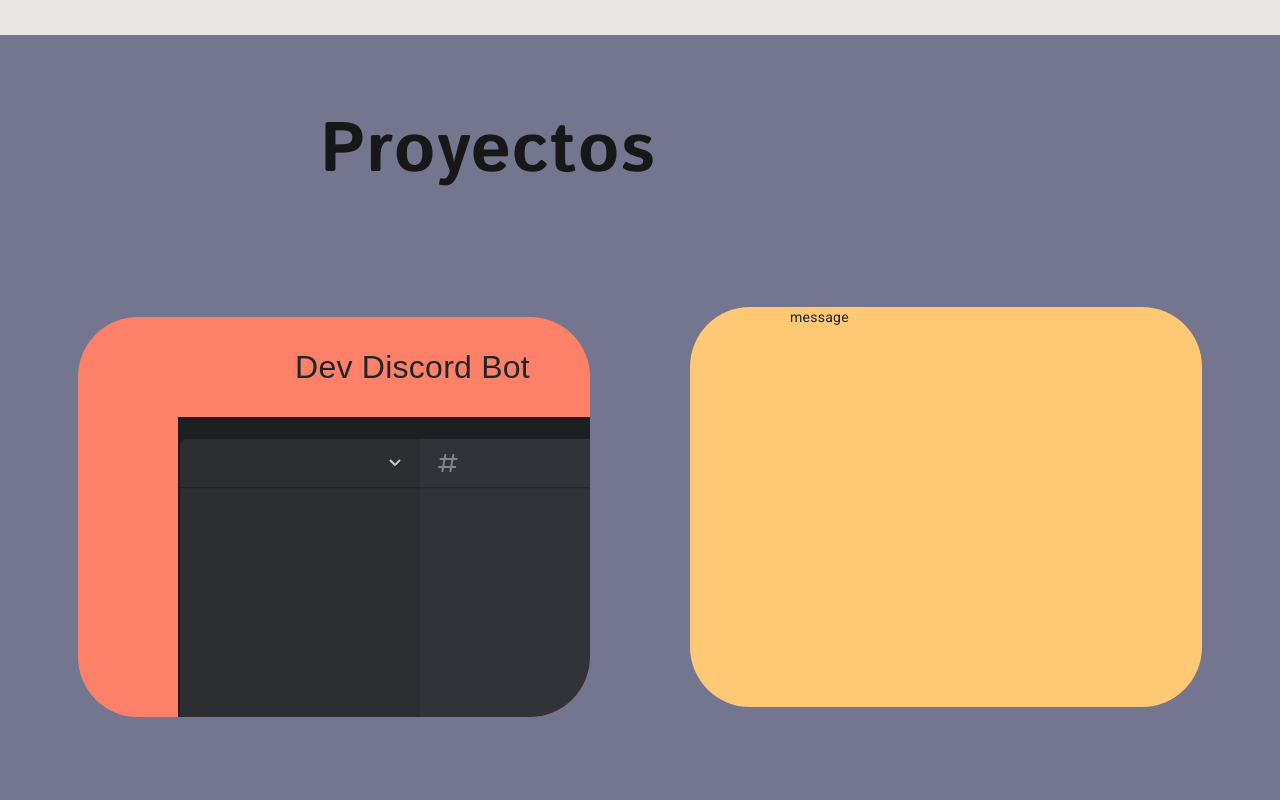
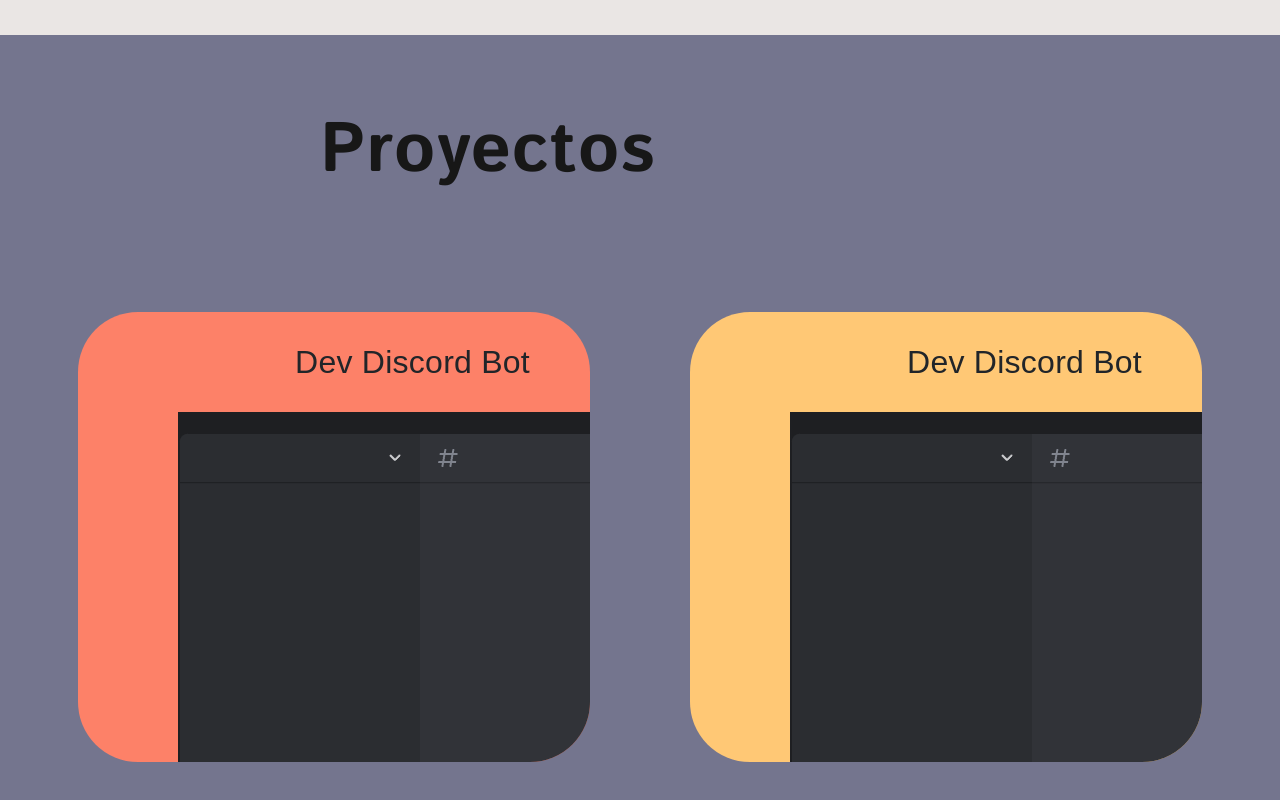
Before and after one commit to marcpozas/Portfolio-Angular, an Angular app: page / in a window 1280 px wide. Shown: the part 1565-2365 px from the top of the page. Built offline with nearby package versions, Linux system fonts and the light colour scheme; a web font is replaced by a local one.

Commit message:
Projects section improved

```diff
--- a/src/app/components/projects-section/projects-section.component.html
+++ b/src/app/components/projects-section/projects-section.component.html
@@ -20,7 +20,12 @@
 
         <div class="project-div-container">
             <div class="project-div second-project">
-                <p>message</p>
+                <div class="project-info">
+                    <p class="project-name">Dev Discord Bot</p>
+                </div>
+                <figure>
+                    <img src="assets/images/background.png" alt="Me Image">
+                </figure>
             </div>
         </div>
 
--- a/src/app/components/projects-section/projects-section.component.scss
+++ b/src/app/components/projects-section/projects-section.component.scss
@@ -41,26 +41,17 @@
 }
 
 .project-div {
-    height: 400px;
+    height: 450px;
     width: auto;
     border-radius: 60px;
     overflow: hidden;
     padding-left: 100px;
-    transition: background-color 0.3s ease-in-out, margin 0.3s ease-in-out;
-}
-
-.first-project {
-    background-color: #fd8168;
-    margin-top: 10px;
-
+    margin-top: 5px;
+    transition: background-color 0.2s ease-in-out, margin 0.2s ease-in-out, box-shadow 0.2s ease-in-out;
 
     &:hover {
-        background-color: #FFA390;
+        box-shadow: 0 10px 10px 0 rgba(0, 0, 0, 0.25);
         margin-top: 0;
-
-        .project-info {
-            margin-bottom: 20px;
-        }
     }
 
     .project-info {
@@ -68,13 +59,24 @@
         justify-content: flex-end;
         font-family: var(--font-monomaniac-one);
         font-size: 32px;
-        transition: margin 0.3s ease-in-out;
+        transition: margin 0.2s ease-in-out;
 
         .project-name {
             margin: 40px 60px;
         }
     }
+}
 
+.first-project {
+    background-color: #fd8168;
+
+    &:hover {
+        background-color: rgb(255, 153, 132);
+
+        .project-info {
+            margin-bottom: 20px;
+        }
+    }
 }
 
 .second-project {
```
